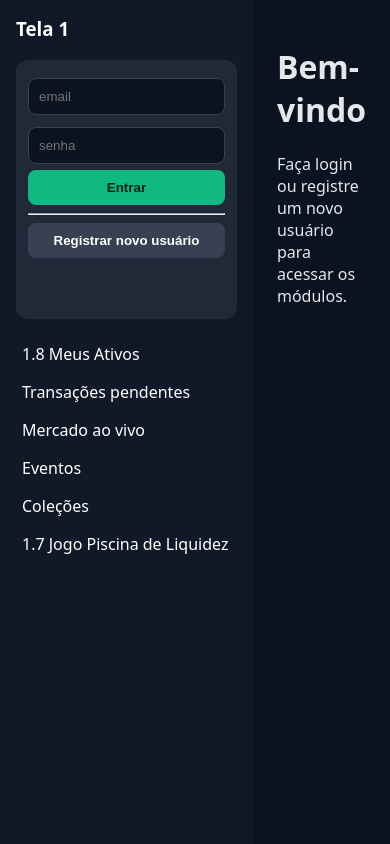
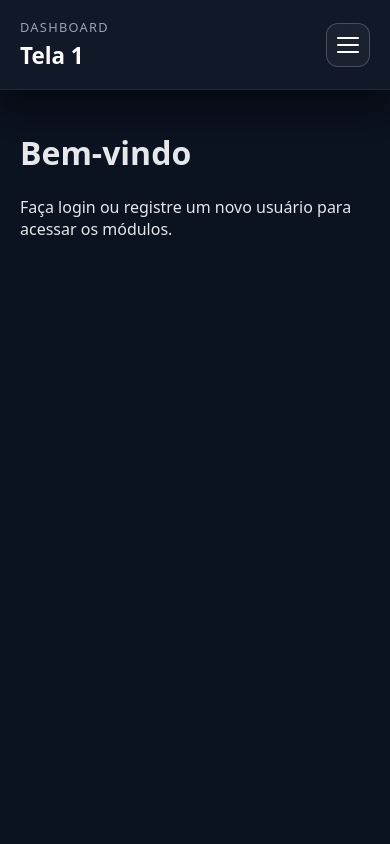
Before and after one commit to aquinomartins/distribuido, a PHP site: page / in a window 390 px wide. Run offline with PHP 8.4, Linux system fonts and the light colour scheme; data comes from the database, SQL or seed files in the repository.

Commit message:
Add responsive top navigation for mobile

```diff
--- a/app.js
+++ b/app.js
@@ -3621,6 +3621,52 @@ function initMenu(){
   });
 }
 
+function initResponsiveMenu(){
+  const toggleBtn = document.getElementById('menuToggle');
+  const menuLinks = document.querySelectorAll('.menu a[data-view]');
+  if (!toggleBtn) return;
+
+  const mobileQuery = window.matchMedia('(max-width: 960px)');
+
+  const setExpanded = (expanded)=>{
+    toggleBtn.setAttribute('aria-expanded', expanded ? 'true' : 'false');
+  };
+
+  const closeMenu = ()=>{
+    document.body.classList.remove('menu-open');
+    setExpanded(false);
+  };
+
+  toggleBtn.addEventListener('click', ()=>{
+    const isOpen = document.body.classList.toggle('menu-open');
+    setExpanded(isOpen);
+  });
+
+  const handleViewportChange = (event)=>{
+    if (!event.matches) {
+      closeMenu();
+    }
+  };
+
+  if (typeof mobileQuery.addEventListener === 'function'){
+    mobileQuery.addEventListener('change', handleViewportChange);
+  } else if (typeof mobileQuery.addListener === 'function') {
+    mobileQuery.addListener(handleViewportChange);
+  }
+
+  const closeMenuOnNavigate = ()=>{
+    if (mobileQuery.matches) {
+      closeMenu();
+    }
+  };
+
+  menuLinks.forEach(link=>{
+    link.addEventListener('click', closeMenuOnNavigate);
+  });
+
+  setExpanded(false);
+}
+
 function initDeepLink(){
   try {
     const url = new URL(window.location.href);
@@ -3637,3 +3683,4 @@ function initDeepLink(){
 initAuth();
 initMenu();
 initDeepLink();
+initResponsiveMenu();
--- a/index.html
+++ b/index.html
@@ -7,9 +7,23 @@
   <link rel="stylesheet" href="styles.css" />
 </head>
 <body>
-  <aside class="menu">
+  <aside class="menu" id="appMenu">
+    <div class="menu-top">
+      <div class="menu-title">
+        <span class="menu-label">Dashboard</span>
         <h3>Tela 1</h3>
+      </div>
+      <button class="menu-toggle" id="menuToggle" type="button" aria-expanded="false" aria-controls="menuContent">
+        <span class="sr-only">Alternar navegação</span>
+        <span class="menu-toggle__icon" aria-hidden="true">
+          <span class="menu-toggle__bar"></span>
+          <span class="menu-toggle__bar"></span>
+          <span class="menu-toggle__bar"></span>
+        </span>
+      </button>
+    </div>
 
+    <div class="menu-content" id="menuContent">
       <div id="authBox" class="card">
       <!-- Login -->
       <form id="loginForm">
@@ -37,6 +51,8 @@
       <p id="authMsg" class="msg"></p>
       </div>
 
+      <nav class="menu-nav" aria-label="Navegação principal">
+        <p class="menu-nav__hint">Navegue entre os módulos</p>
         <ul>
           <li><a href="#" data-view="user_assets">1.8 Meus Ativos</a></li>
           <li><a href="#" data-view="pending_transactions">Transações pendentes</a></li>
@@ -47,6 +63,8 @@
           <li class="admin-only"><a href="#" data-view="admin">Painel Administrativo</a></li>
           <li class="admin-only"><a href="#" data-view="admin_mint">Mint de NFT</a></li>
         </ul>
+      </nav>
+    </div>
   </aside>
 
   <main id="view">
--- a/styles.css
+++ b/styles.css
@@ -1,9 +1,22 @@
 *{box-sizing:border-box}
 :root{--bg:#0b1220;--panel:#111827;--card:#1f2937;--text:#e5e7eb;--muted:#9ca3af;--accent:#10b981;--accentText:#072016;--line:#374151;--table:#e5e7eb}
 body { margin:0; font-family: system-ui, Arial; display:flex; min-height:100vh; background:var(--bg); color:var(--text); }
-.menu { width:300px; background:var(--panel); color:#fff; padding:16px; }
-.menu h3 { margin-top:0; }
+.menu { width:300px; background:var(--panel); color:#fff; padding:20px; position:relative; box-shadow:0 12px 30px rgba(0,0,0,0.35); }
+.menu h3 { margin:0; font-size:1.4rem; }
 .menu ul { list-style:none; padding:0; margin:16px 0 0; }
+.menu-top { display:flex; justify-content:space-between; align-items:center; gap:16px; }
+.menu-title { display:flex; flex-direction:column; gap:4px; }
+.menu-label { font-size:0.8rem; letter-spacing:0.1em; text-transform:uppercase; color:var(--muted); }
+.menu-content { margin-top:20px; display:flex; flex-direction:column; gap:20px; }
+.menu-nav__hint { margin:0 0 8px; font-size:0.85rem; color:var(--muted); text-transform:uppercase; letter-spacing:0.08em; }
+.menu-toggle { display:none; width:44px; height:44px; border-radius:12px; border:1px solid rgba(255,255,255,0.2); background:rgba(255,255,255,0.04); cursor:pointer; padding:0; align-items:center; justify-content:center; }
+.menu-toggle__icon { display:flex; flex-direction:column; gap:5px; align-items:center; justify-content:center; width:100%; }
+.menu-toggle__bar { width:22px; height:2px; background:#fff; border-radius:999px; transition:transform .2s ease, opacity .2s ease; }
+body.menu-open #menuToggle { background:var(--accent); border-color:var(--accent); }
+body.menu-open #menuToggle .menu-toggle__bar:nth-child(1) { transform:translateY(7px) rotate(45deg); }
+body.menu-open #menuToggle .menu-toggle__bar:nth-child(2) { opacity:0; }
+body.menu-open #menuToggle .menu-toggle__bar:nth-child(3) { transform:translateY(-7px) rotate(-45deg); }
+.sr-only { position:absolute; width:1px; height:1px; padding:0; margin:-1px; overflow:hidden; clip:rect(0,0,0,0); border:0; }
 .admin-only { display:none; }
 body.is-admin .admin-only { display:list-item; }
 .menu a { color:#fff; text-decoration:none; display:block; padding:8px 6px; border-radius:8px; }
@@ -198,6 +211,15 @@ small.hint { color:#6b7280; }
 .collection-card-highlight { display:flex; gap:12px; align-items:center; background:#0b1220; border-radius:14px; padding:10px; }
 .collection-card-highlight img { width:72px; height:72px; border-radius:12px; object-fit:cover; }
 .collection-card-highlight span { display:block; font-size:0.85rem; color:#cbd5f5; }
+
+@media (max-width: 960px){
+  body { flex-direction:column; }
+  .menu { width:100%; padding:18px 20px; position:sticky; top:0; z-index:50; border-bottom:1px solid rgba(255,255,255,0.08); box-shadow:0 20px 30px rgba(0,0,0,0.45); }
+  .menu-toggle { display:flex; }
+  .menu-content { margin-top:0; max-height:0; overflow:hidden; opacity:0; transform:translateY(-12px); transition:max-height .35s ease, opacity .25s ease, transform .25s ease; }
+  body.menu-open .menu-content { margin-top:16px; max-height:2000px; opacity:1; transform:translateY(0); }
+  #view { width:100%; padding:20px; }
+}
 .collection-card-highlight strong { display:block; font-size:1.1rem; margin-top:4px; }
 .collection-detail { background:#f8fafc; border-radius:24px; padding:24px; color:#0f172a; box-shadow:0 25px 50px rgba(15,23,42,0.15); }
 .collection-hero { display:flex; gap:20px; align-items:center; }
```
Lines whose indentation alone changed are shown as unchanged.
